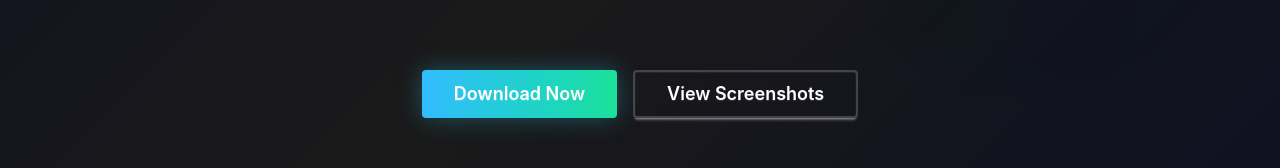
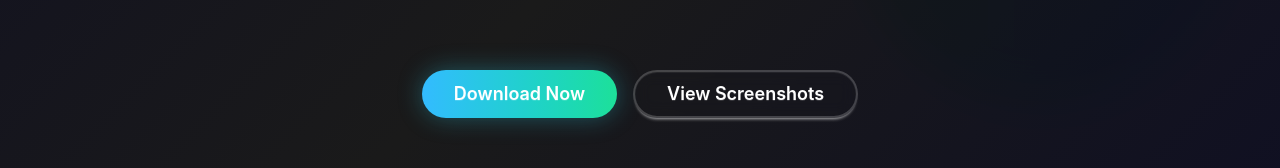
Before and after one commit to DerpFest-AOSP/DerpSite, a React (Vite) app: page / in a window 1280 px wide. Shown: the part 502-670 px from the top of the page. Built offline with nearby package versions, Linux system fonts and the light colour scheme.

Commit message:
DerpSite: Make button styles round on homepage

```diff
--- a/src/pages/Home.jsx
+++ b/src/pages/Home.jsx
@@ -97,12 +97,12 @@ const Home = () => {
                      </p>
                      <div className="flex flex-col sm:flex-row gap-4 justify-center items-center mt-10">
                         <Link to="/devices">
-                           <button className="btn btn-lg px-8 py-4 text-lg font-semibold bg-gradient-to-r from-[#33bbff] to-[#1de099] hover:from-[#1de099] hover:to-[#33bbff] border-0 text-white shadow-2xl hover:shadow-[#33bbff]/25 transition-all duration-300 hover:scale-105 pulse-glow">
+                           <button className="btn btn-lg px-8 py-4 text-lg font-semibold rounded-full bg-gradient-to-r from-[#33bbff] to-[#1de099] hover:from-[#1de099] hover:to-[#33bbff] border-0 text-white shadow-2xl hover:shadow-[#33bbff]/25 transition-all duration-300 hover:scale-105 pulse-glow">
                               Download Now
                            </button>
                         </Link>
                         <Link to="/screenshots">
-                           <button className="btn btn-lg px-8 py-4 text-lg font-semibold bg-transparent border-2 border-white/20 text-white hover:bg-white/10 hover:border-white/40 transition-all duration-300 hover:scale-105 backdrop-blur-sm">
+                           <button className="btn btn-lg px-8 py-4 text-lg font-semibold rounded-full bg-transparent border-2 border-white/20 text-white hover:bg-white/10 hover:border-white/40 transition-all duration-300 hover:scale-105 backdrop-blur-sm">
                               View Screenshots
                            </button>
                         </Link>
```
